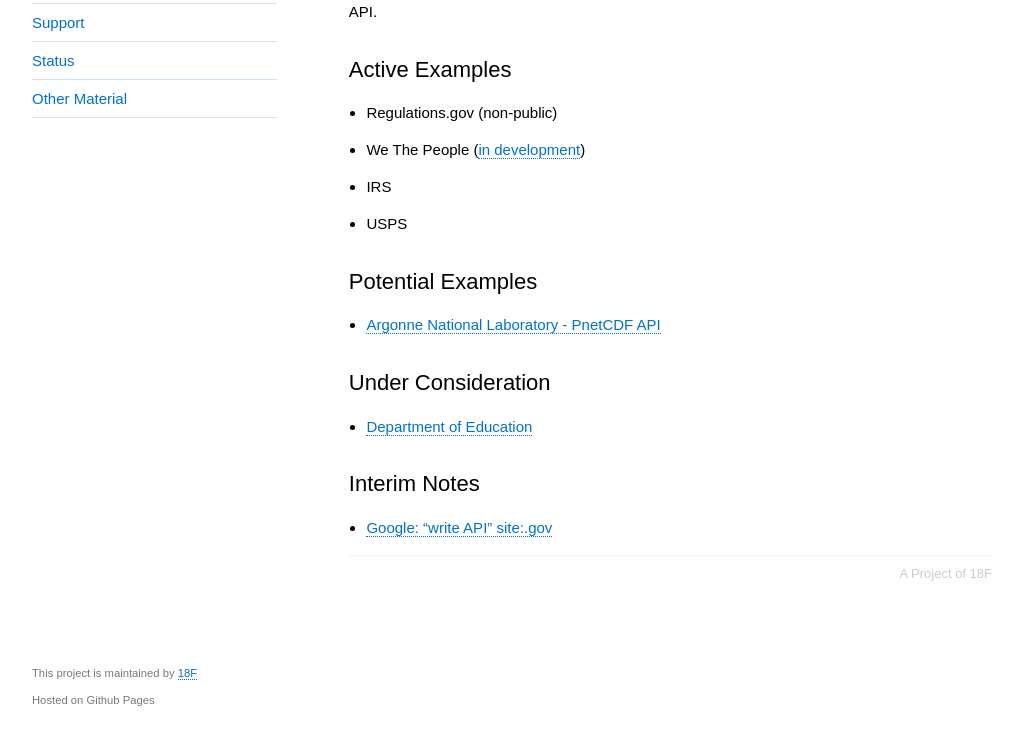
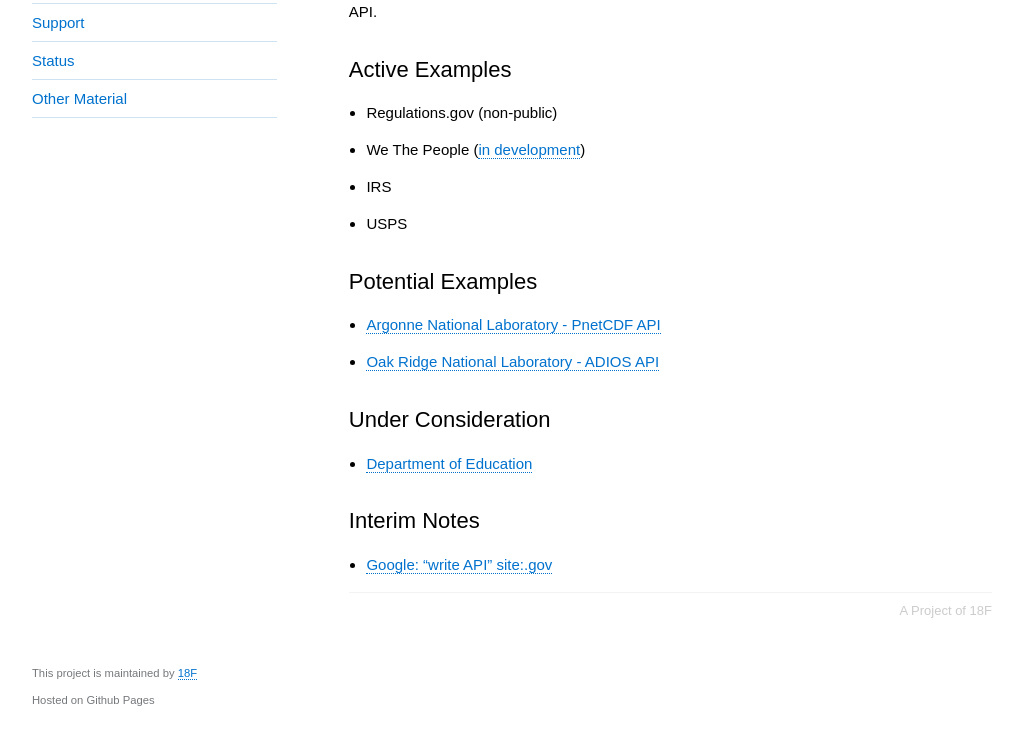
Before and after one commit to 18F/API-All-the-X, a Jekyll site: the page built from pages/write_apis-notes.md, in a window 1280 px wide and 1099 px high. Shown: the part 359-1099 px from the top of the window, without its empty margins (128-1151 px from the left). Built offline with Jekyll 4.4.1, drawn with Linux system fonts in a browser that asks for light colours.

Commit message:
Update write_apis-notes.md

```diff
--- a/pages/write_apis-notes.md
+++ b/pages/write_apis-notes.md
@@ -16,6 +16,7 @@
 
 ## Potential Examples
 * [Argonne National Laboratory - PnetCDF API](https://trac.mcs.anl.gov/projects/parallel-netcdf/wiki/Documentation)
+* [Oak Ridge National Laboratory - ADIOS API](http://users.nccs.gov/~pnorbert/ADIOS-UsersManual-1.3.1.pdf#page=18)
 
 ## Under Consideration
 * [Department of Education](https://www.ifap.ed.gov/fregisters/FR041614.html)
```
